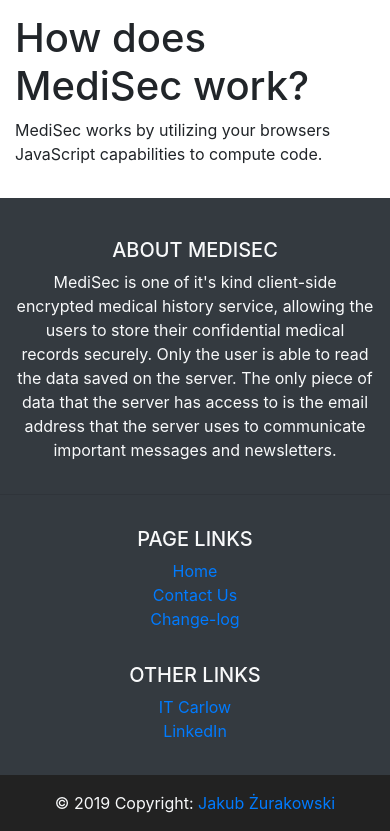
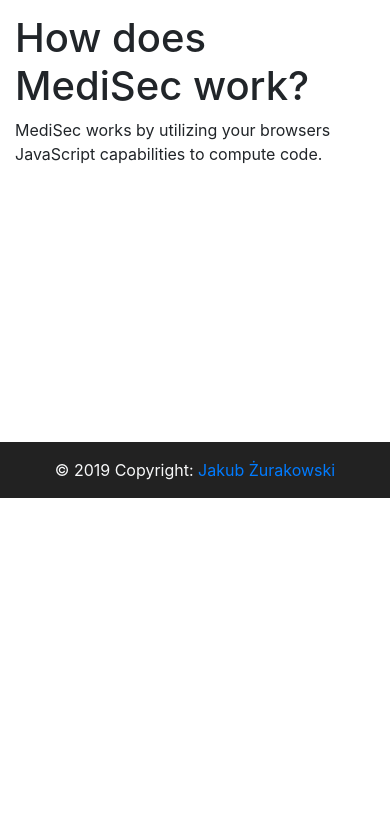
Before and after one commit to ZurakowskiJakub/4th_Year_Project, a Flask app: page / in a window 390 px wide. Shown: the part 322-1153 px from the top of the page. After the commit the page ends 820 px from the top, so only its background shows below. Run offline with Flask 2, Linux system fonts and the light colour scheme; parts of the project's set-up code (start-up, migrations or seed data) failed here and were passed over; some libraries are stand-ins or nearby versions.

Commit message:
Updated footer to not display extra info on mobile

```diff
--- a/templates/components/footer.html
+++ b/templates/components/footer.html
@@ -1,5 +1,5 @@
-<footer class="pt-4 bg-dark text-light">
-    <div class="container-fluid text-center text-md-left">
+<footer class="pt-md-4 bg-dark text-light">
+    <div class="container-fluid text-center text-md-left d-none d-md-block">
         <div class="row">
             <div class="col-md-6 mt-md-0 mt-3">
                 <h5 class="text-uppercase">About MediSec</h5>
@@ -7,7 +7,6 @@
                     MediSec is one of it's kind client-side encrypted medical history service, allowing the users to store their confidential medical records securely. Only the user is able to read the data saved on the server. The only piece of data that the server has access to is the email address that the server uses to communicate important messages and newsletters.
                 </p>
             </div>
-            <hr class="clearfix w-100 d-md-none pb-3">
             <div class="col-md-3 mb-md-0 mb-3">
                 <h5 class="text-uppercase">Page Links</h5>
                 <ul class="list-unstyled">
```
